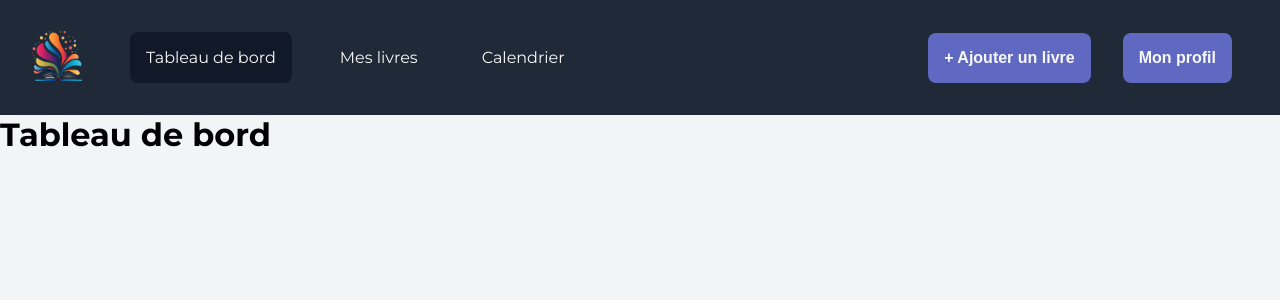
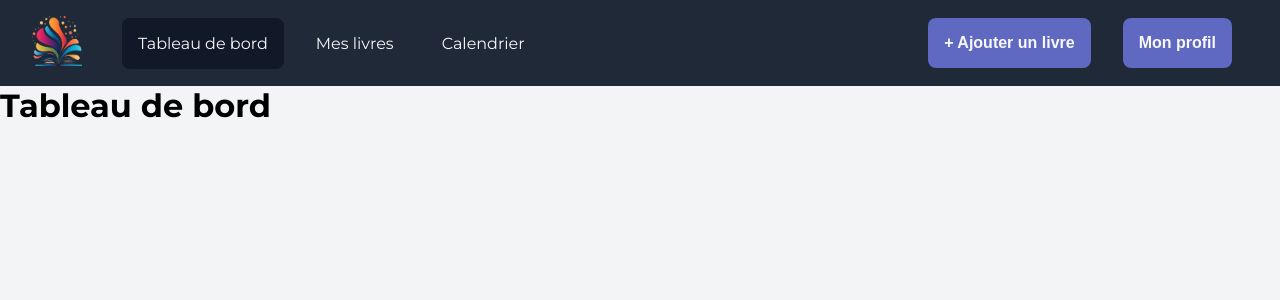
Before and after one commit to NicolasSaumont/easyLibrary, a Nuxt app: page / in a window 1280 px wide. Shown: the top 300 px of the page. Built offline with nearby package versions, Linux system fonts and the light colour scheme.

Commit message:
fix: css on navbar

```diff
--- a/components/Navbar.vue
+++ b/components/Navbar.vue
@@ -18,7 +18,9 @@ defineProps({
         <img class="logo" src="/logo_easyLibrary.png" alt="easyLibrary" />
       </a>
       <ul class="navigation-items">
-        <a href="/"><li class="navigation-item active">Tableau de bord</li></a>
+        <a href="/" class="active"
+          ><li class="navigation-item">Tableau de bord</li></a
+        >
         <a href="/livres"><li class="navigation-item">Mes livres</li></a>
         <a href="/calendrier"><li class="navigation-item">Calendrier</li></a>
       </ul>
@@ -50,23 +52,21 @@ defineProps({
 }
 .navigation-items {
   display: flex;
+  align-items: center;
   margin: 0 2em;
-  align-items: center;
 }
 .navigation-items a {
   color: #f8f8f8;
-}
-.navigation-item {
   padding: 1em;
-  margin: 1em;
+  margin: 0 0.5em;
   border-radius: 0.5em;
   transition: all 0.2s ease-in-out;
 }
-.navigation-item:hover {
+.navigation-items a:hover {
   cursor: pointer;
   background-color: #111827;
 }
-.navigation-item.active {
+.navigation-items a.active {
   background-color: #111827;
 }
 .action {
```
